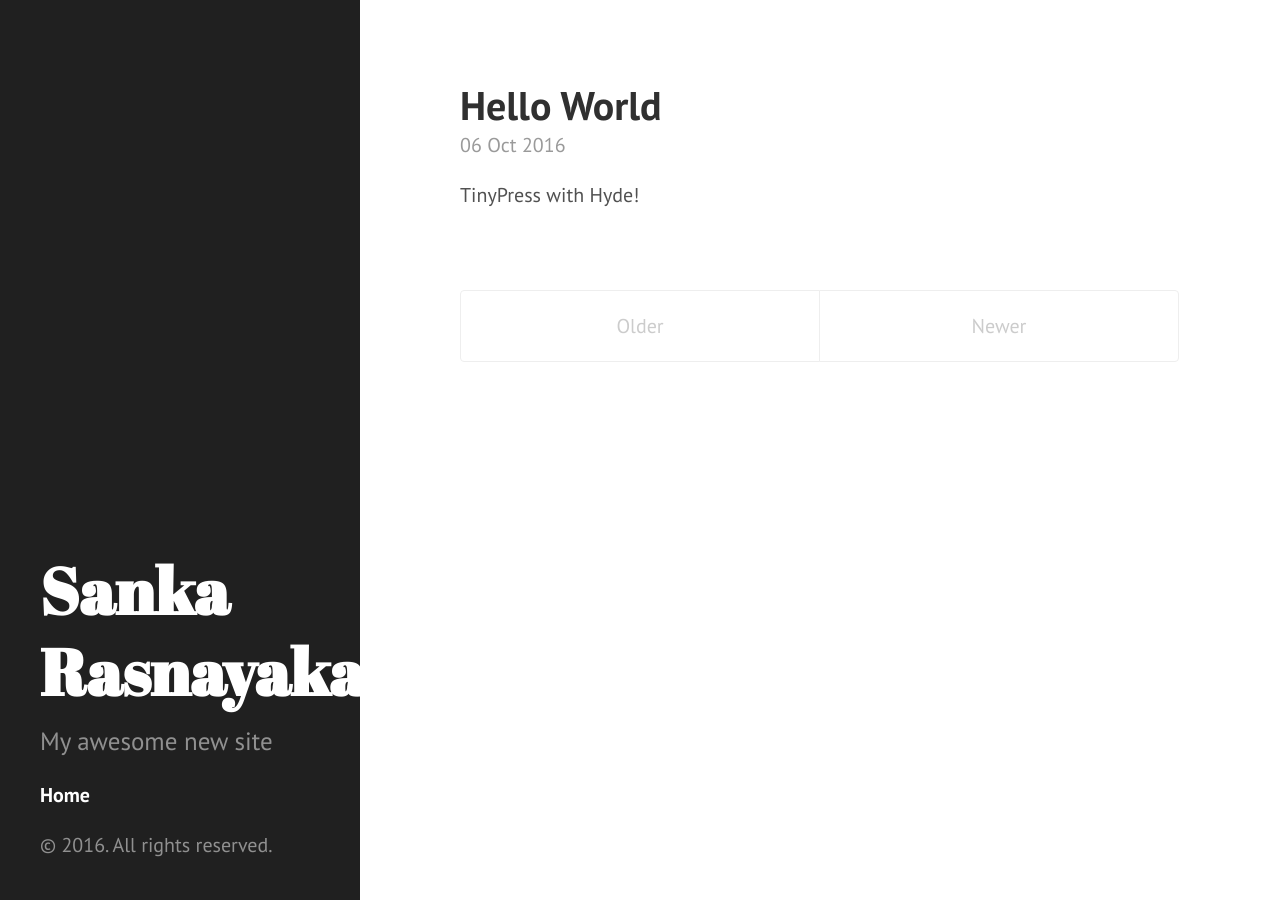
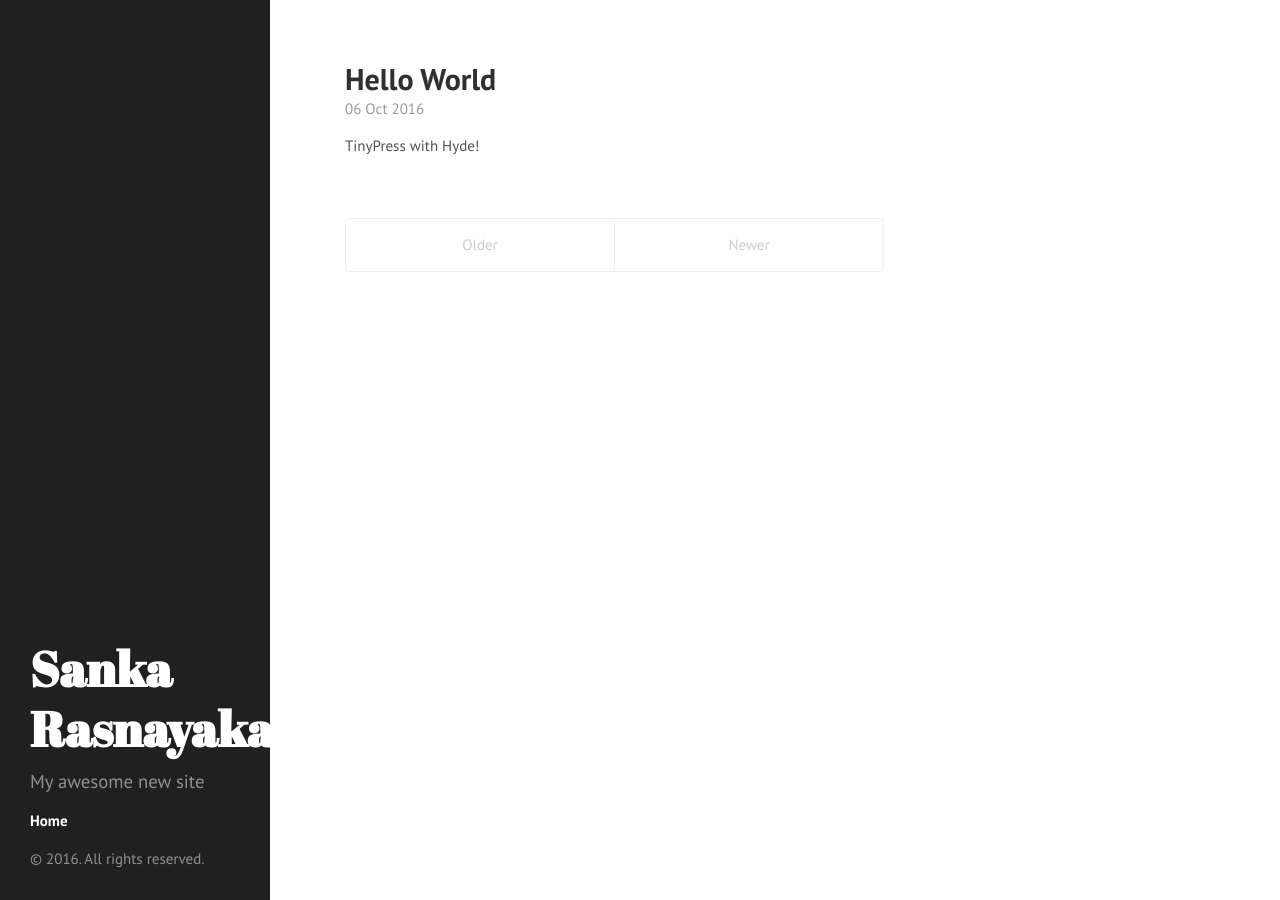
Before and after one commit to Sanka-R/Sanka-R.github.io, a Jekyll site: the page built from index.html, in a window 1280 px wide. Built offline with Jekyll 4.4.1, drawn with Linux system fonts in a browser that asks for light colours; the list of posts is cut into pages by our own code.

Commit message:
Update hyde.css

```diff
--- a/public/css/hyde.css
+++ b/public/css/hyde.css
@@ -36,12 +36,12 @@ html {
 }
 @media (min-width: 48rem) {
   html {
-    font-size: 16px;
+    font-size: 11px;
   }
 }
 @media (min-width: 58rem) {
   html {
-    font-size: 20px;
+    font-size: 15px;
   }
 }
 
```
